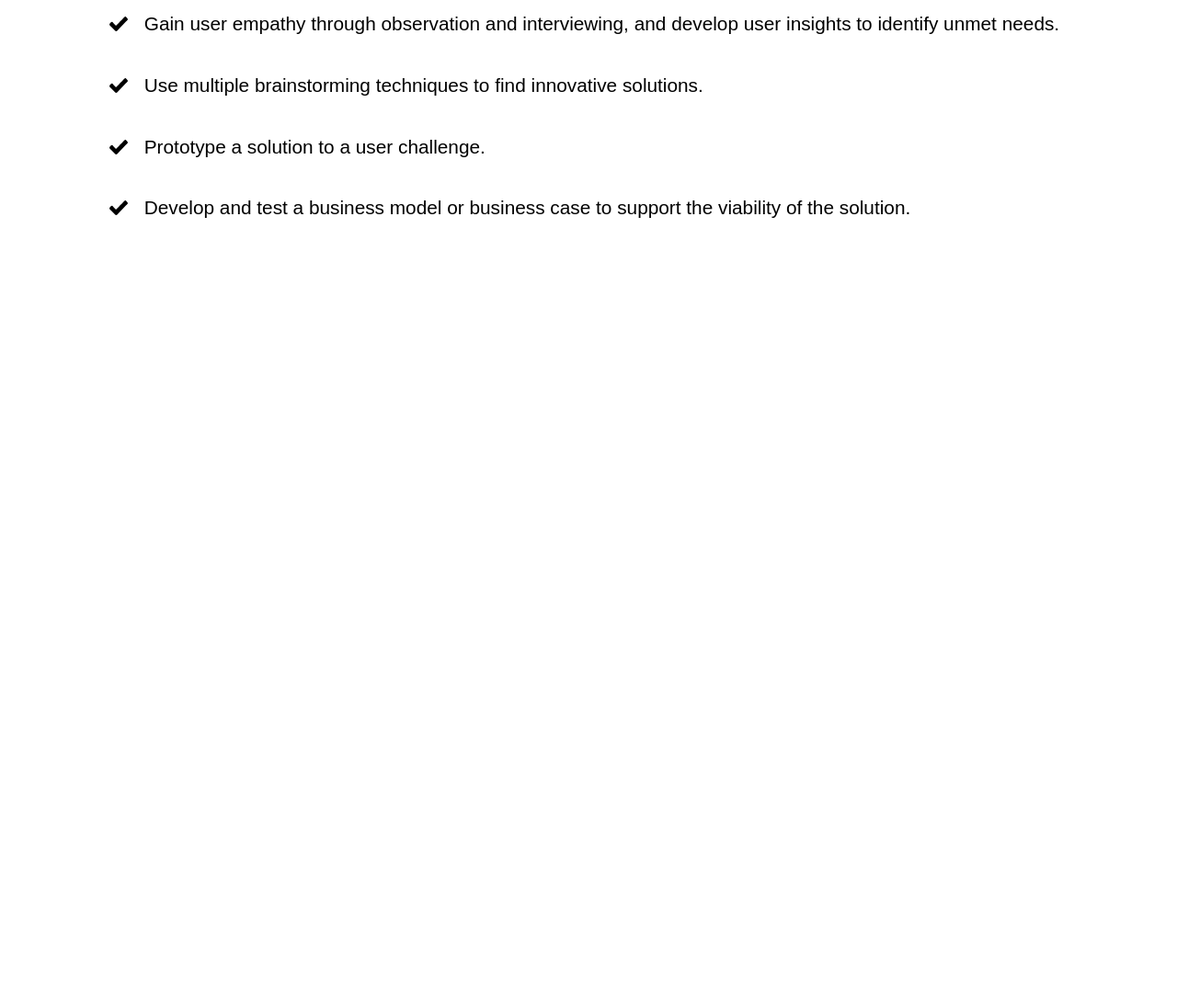
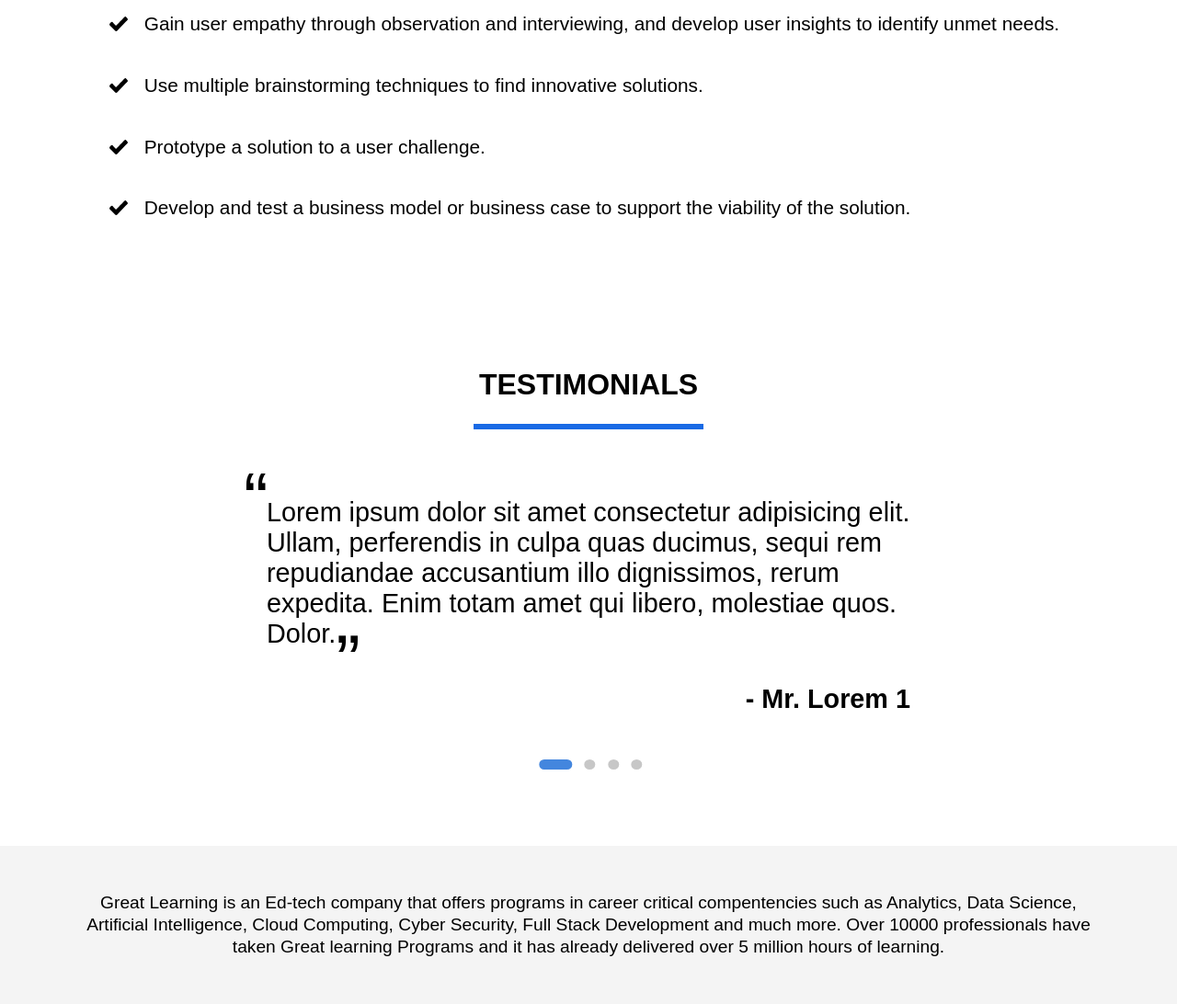
Before and after one commit to jalajcodes/gl-assignment, a website: page index.html in a window 1280 px wide. Shown: the part 2718-3810 px from the top of the page at 92% size. Before the commit the page ends 3018 px from the top, so only its background shows below. Drawn offline with Linux system fonts and the light colour scheme.

Commit message:
feat: :sparkles: Added Testimonials and Footer Section

```diff
--- a/index.html
+++ b/index.html
@@ -187,6 +187,70 @@
       </div>
     </section>
 
+    <section class="testimonials">
+      <div class="testimonials__title title-underline">Testimonials</div>
+
+      <div class="testimonials__wrapper">
+        <div class="testimonials__testimonial">
+          <p>
+            Lorem ipsum dolor sit amet consectetur adipisicing elit. Ullam,
+            perferendis in culpa quas ducimus, sequi rem repudiandae accusantium
+            illo dignissimos, rerum expedita. Enim totam amet qui libero,
+            molestiae quos. Dolor.
+          </p>
+
+          <h4>- Mr. Lorem 1</h4>
+        </div>
+        <div class="testimonials__testimonial">
+          <p>
+            Lorem ipsum dolor sit amet consectetur adipisicing elit. Ullam,
+            perferendis in culpa quas ducimus, sequi rem repudiandae accusantium
+            illo dignissimos, rerum expedita. Enim totam amet qui libero,
+            molestiae quos. Dolor.
+          </p>
+
+          <h4>- Mr. Lorem 2</h4>
+        </div>
+        <div class="testimonials__testimonial">
+          <p>
+            Lorem ipsum dolor sit amet consectetur adipisicing elit. Ullam,
+            perferendis in culpa quas ducimus, sequi rem repudiandae accusantium
+            illo dignissimos, rerum expedita. Enim totam amet qui libero,
+            molestiae quos. Dolor.
+          </p>
+
+          <h4>- Mr. Lorem 3</h4>
+        </div>
+        <div class="testimonials__testimonial">
+          <p>
+            Lorem ipsum dolor sit amet consectetur adipisicing elit. Ullam,
+            perferendis in culpa quas ducimus, sequi rem repudiandae accusantium
+            illo dignissimos, rerum expedita. Enim totam amet qui libero,
+            molestiae quos. Dolor.
+          </p>
+
+          <h4>- Mr. Lorem 4</h4>
+        </div>
+      </div>
+
+      <div class="testimonials__control-indicators">
+        <button class="active"></button>
+        <button></button>
+        <button></button>
+        <button></button>
+      </div>
+    </section>
+
+    <footer>
+      <p>
+        Great Learning is an Ed-tech company that offers programs in career
+        critical compentencies such as Analytics, Data Science, Artificial
+        Intelligence, Cloud Computing, Cyber Security, Full Stack Development
+        and much more. Over 10000 professionals have taken Great learning
+        Programs and it has already delivered over 5 million hours of learning.
+      </p>
+    </footer>
+
     <script src="./script.js"></script>
   </body>
 </html>
--- a/script.js
+++ b/script.js
@@ -27,3 +27,19 @@ accordions.forEach((accordion) => {
 		}
 	};
 });
+
+// Slider
+
+const wrapper = document.querySelector('.testimonials__wrapper');
+const indicators = document.querySelectorAll('.testimonials__control-indicators button');
+
+let currentTestimonial = 0;
+
+indicators.forEach((item, i) => {
+    item.addEventListener('click', () => {
+        indicators[currentTestimonial].classList.remove('active');
+        wrapper.style.marginLeft = `-${100 * i}%`;
+        item.classList.add('active');
+        currentTestimonial = i;
+    })
+})
--- a/scss/layout/_navbar.scss
+++ /dev/null
@@ -1,5 +0,0 @@
-$ad: blue;
-
-.nav {
-  color: $ad;
-}
--- a/scss/main.scss
+++ b/scss/main.scss
@@ -1,7 +1,8 @@
 @import "reset";
 @import "common/title";
-@import "layout/navbar";
-@import "layout/header";
-@import "layout/video";
-@import "layout/curriculum";
-@import "layout/outcome";
+@import "sections/header";
+@import "sections/video";
+@import "sections/curriculum";
+@import "sections/outcome";
+@import "sections/testimonials";
+@import "sections/footer";
--- /dev/null
+++ b/scss/sections/_footer.scss
@@ -0,0 +1,16 @@
+footer {
+  background-color: #f4f4f4;
+  height: 100%;
+  padding: 20px;
+  text-align: center;
+
+  @media screen and (min-width: 960px) {
+    padding: 50px 80px;
+  }
+
+  p {
+    margin: 0;
+    font-size: 1.2rem;
+    line-height: 24px;
+  }
+}
--- /dev/null
+++ b/scss/sections/_testimonials.scss
@@ -0,0 +1,78 @@
+.testimonials {
+  overflow: hidden;
+  position: relative;
+  margin-bottom: 80px;
+
+  &__title {
+    margin-bottom: 50px;
+  }
+
+  &__wrapper {
+    width: 400%;
+    min-height: 100%;
+    display: flex;
+    justify-content: space-between;
+    transition: 1s;
+
+    @media screen and (min-width: 960px) {
+      justify-content: space-around;
+    }
+  }
+
+  &__testimonial {
+    font-size: 1.4rem;
+    font-weight: lighter;
+    margin: 25px;
+    position: relative;
+
+    @media screen and (min-width: 960px) {
+      width: 700px;
+      font-size: 1.8rem;
+    }
+
+    p::before {
+      content: "\201C";
+      font-size: 5rem;
+      position: absolute;
+      top: -15px;
+      left: -25px;
+    }
+
+    p::after {
+      position: absolute;
+      font-size: 5rem;
+      content: "\201D";
+    }
+
+    h4 {
+      text-align: end;
+    }
+  }
+
+  &__control {
+    &-indicators {
+      position: absolute;
+      bottom: 0;
+      left: 50%;
+      transform: translateX(-50%);
+
+      button {
+        background: #c7c7c7;
+        outline: none;
+        width: 15px;
+        height: 15px;
+        border-radius: 50%;
+        border: 2px solid #fff;
+        cursor: pointer;
+        margin-left: 5px;
+        transition: 0.5s;
+
+        &.active {
+          width: 40px;
+          border-radius: 50px;
+          background: #4386de;
+        }
+      }
+    }
+  }
+}
```
Also changed, not shown: scss/sections/_curriculum.scss (renamed from scss/layout/_curriculum.scss), scss/sections/_header.scss (renamed from scss/layout/_header.scss), scss/sections/_outcome.scss (renamed from scss/layout/_outcome.scss), scss/sections/_video.scss (renamed from scss/layout/_video.scss), styles.css.
